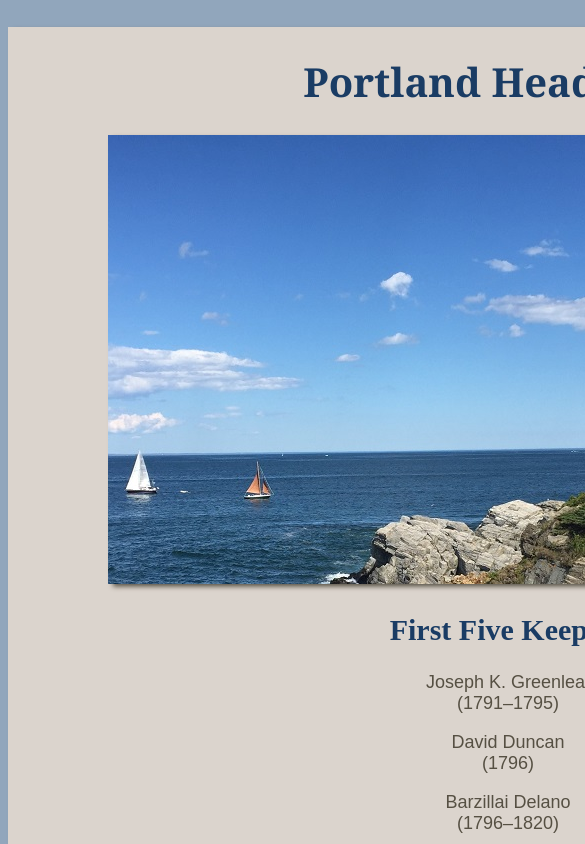
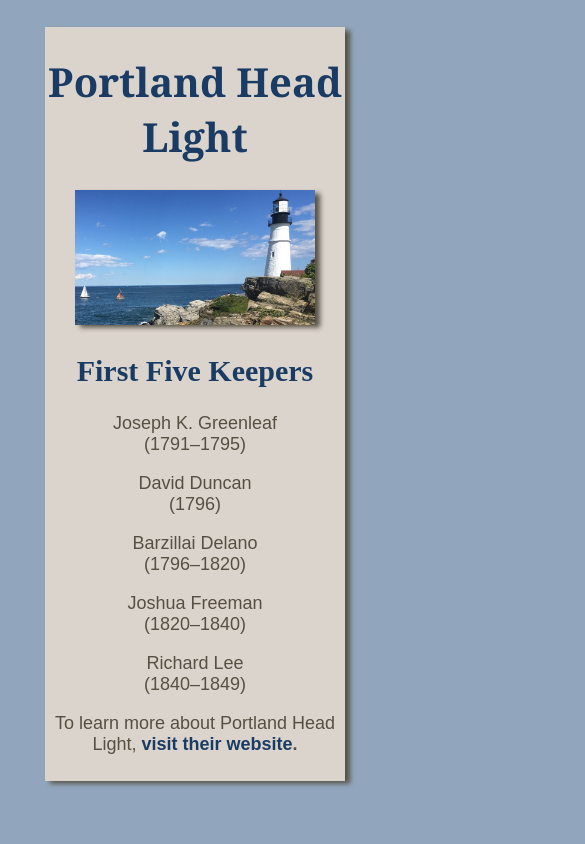
Before and after one commit to BlagDaggery/hello-world, a plain HTML site: page index.html in a window 390 px wide. Shown: the top 844 px of the page, 585 px wide, since content can reach past the window. Drawn offline with Linux system fonts and the light colour scheme.

Commit message:
Make hero image and content container responsive

```diff
--- a/main.css
+++ b/main.css
@@ -13,7 +13,8 @@ body {
 .wrapper {
   margin: 0 auto;
   text-align: center;
-  width: 1000px;
+  width: 80%;
+  max-width: 1000px;
   background-color: #DBD4CD;
   box-shadow: 5px 2.5px 5px #565043;
 }
@@ -32,6 +33,14 @@ h2 {
 
 img {
   box-shadow: 5px 2.5px 5px #565043;
+  width: 100%;
+  margin: 0 auto;
+}
+
+.img-container {
+  margin: 0 auto;
+  width: 80%;
+  max-width: 800px;
 }
 
 p {
```
